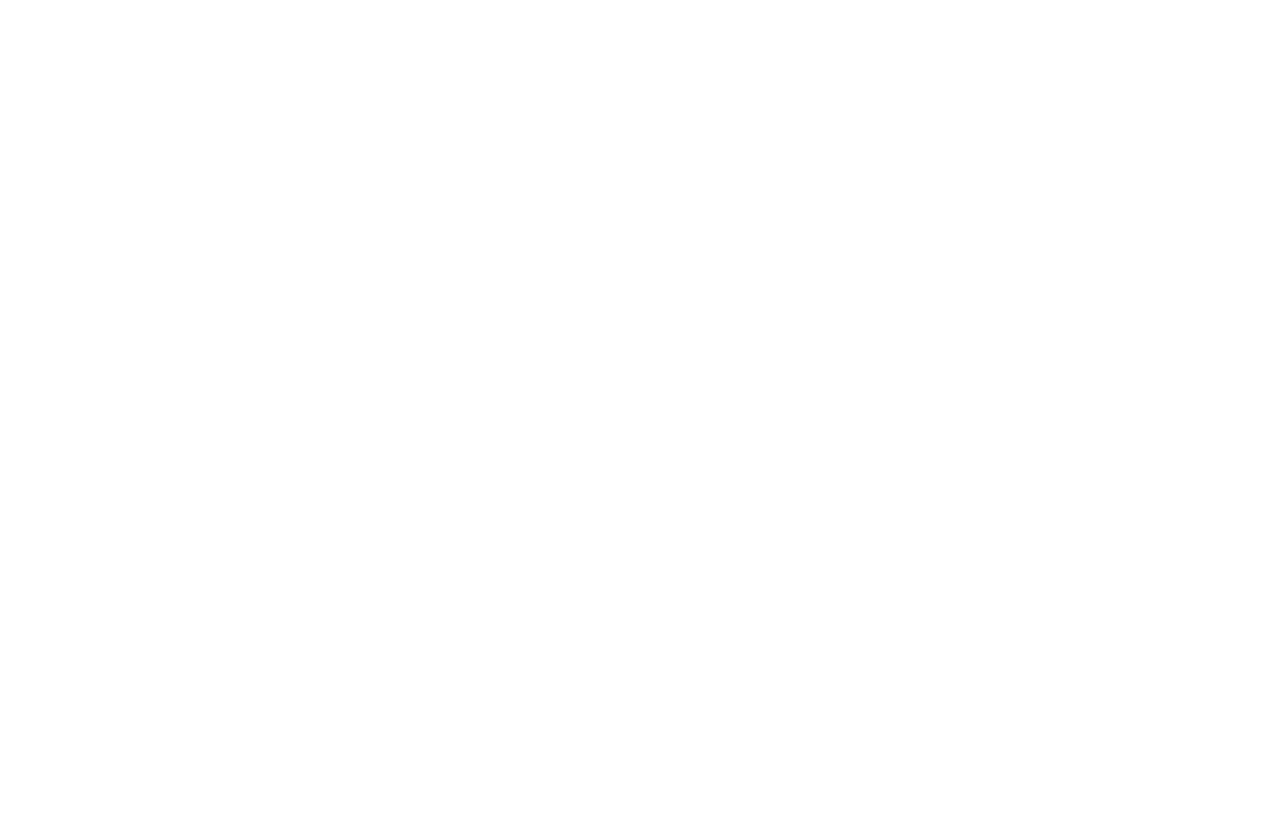
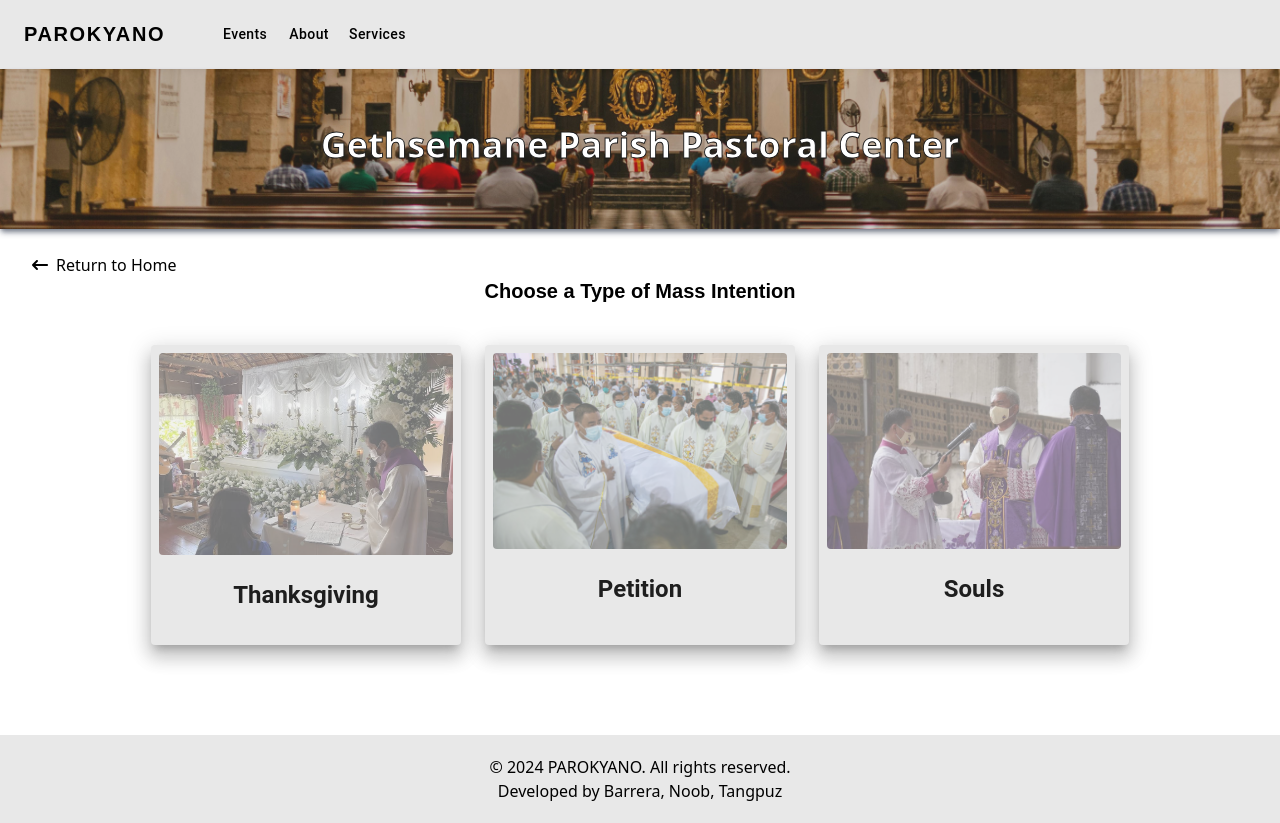
Before and after one commit to b1gmcdaddy/parokyano, a React (Vite) app in the folder client/: page /mass-intention-select in a window 1280 px wide. Before the commit this address had no page. Before the commit the page ends 800 px from the top, so only its background shows below. Built offline with nearby package versions, Linux system fonts and the light colour scheme.

Commit message:
initialized: massIntentions-select page

```diff
--- a/client/src/App.jsx
+++ b/client/src/App.jsx
@@ -10,6 +10,7 @@ import FuneralMass from './pages/parishioner/FuneralMass'
 import OutsideMass from './pages/parishioner/OutsideMass'
 import Blessing from './pages/parishioner/Blessing'
 import Anointing from './pages/parishioner/Anointing'
+import MassIntentions from './pages/parishioner/MassIntentions'
 //import CertificateBaptism from './pages/parishioner/certs-types/Certificate-Baptism'
 
 function App() {
@@ -28,6 +29,7 @@ function App() {
       <Route path='/baptism' element={<Baptism />}/>
       <Route path='/blessing' element={<Blessing />}/>
       <Route path='/anointing' element={<Anointing />}/>
+      <Route path='/mass-intention-select' element={<MassIntentions/>}/>
     </Routes>
   </main>
   )
--- a/client/src/components/SelectionCard.jsx
+++ b/client/src/components/SelectionCard.jsx
@@ -27,7 +27,7 @@ function SelectorCard({cardImg, serviceName, path}){
                     image= {cardImg}
                     alt={serviceName}/>
                     <CardContent sx={{display: 'flex',justifyContent: 'center', alignItems:'center'}}>
-                        <Typography variant='h4' sx={{marginTop: 1, fontWeight: 'bold'}}>
+                        <Typography variant='h5' sx={{marginTop: 1, fontWeight: 'bold'}}>
                             {serviceName}
                         </Typography>
                     </CardContent>
--- a/client/src/pages/parishioner/Home.jsx
+++ b/client/src/pages/parishioner/Home.jsx
@@ -85,7 +85,7 @@ const Home = () => {
              hover:scale-105 duration-300 hover:opacity-85" />
             <h1 style={serviceNames}>Request a Blessing</h1>
             </div>
-            <img src={imageHeader} alt="Service 3" onClick={() => handleClickOpen('/')} className="object-cover md:h-[186px] w-full rounded-lg shadow-md shadow-gray-500 cursor-pointer
+            <img src={imageHeader} alt="Service 3" onClick={() => handleClickOpen('/mass-intention-select')} className="object-cover md:h-[186px] w-full rounded-lg shadow-md shadow-gray-500 cursor-pointer
              hover:scale-105 duration-300 hover:opacity-85" />
             <h1 style={serviceNames}>Mass Intentions</h1>
           </Grid>
--- /dev/null
+++ b/client/src/pages/parishioner/MassIntentions.jsx
@@ -0,0 +1,44 @@
+import React from "react";
+import NavParishioner from "../../components/NavParishioner";
+import imageHeader from '../../assets/imageHeader.jpg';
+import wake from '../../assets/wakemass.jpg'
+import outside from '../../assets/outsidemass.jpg'
+import funeral from '../../assets/funeral.jpg'
+import Header from '../../components/Header';
+import { Grid } from '@mui/material';
+import Footer from '../../components/Footer';
+import { FontAwesomeIcon } from '@fortawesome/react-fontawesome';
+import { faArrowLeftLong } from '@fortawesome/free-solid-svg-icons';
+import { Link } from "react-router-dom";
+import SelectorCard from "../../components/SelectionCard";
+
+
+const MassIntentions = () => {
+
+    return(
+        <>
+            <NavParishioner />
+            <Header
+                backgroundImage={imageHeader}
+                title="Gethsemane Parish Pastoral Center"
+            />
+             <div className="max-w-[1440px] mt-6 mx-auto">
+            <Link to='/' className="mt-8 md:mb-10 items-center">
+                <FontAwesomeIcon icon={faArrowLeftLong}  className="ml-8 md:mr-2"/>
+              <p className="hidden md:inline">Return to Home</p>
+            </Link>
+            </div>
+            <h1 align='center' className="font-bold text-xl font-[Arial]">Choose a Type of Mass Intention</h1>
+
+            <Grid container spacing={3} padding={5} justifyContent={"center"}
+            sx={{marginBottom:"50px"}}>
+                <SelectorCard cardImg={wake} serviceName={'Thanksgiving'} path={'/'}/>
+                <SelectorCard cardImg={funeral} serviceName={'Petition'} path={'/'}/>
+                <SelectorCard cardImg={outside} serviceName={'Souls'} path={'/'}/>
+            </Grid>
+            <Footer />
+        </>
+    )
+}
+
+export default MassIntentions
```
